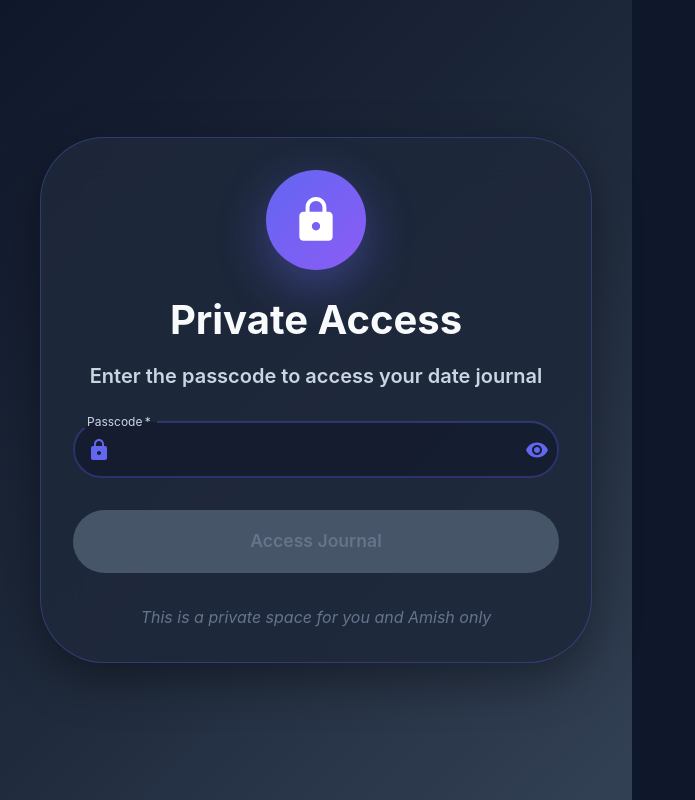
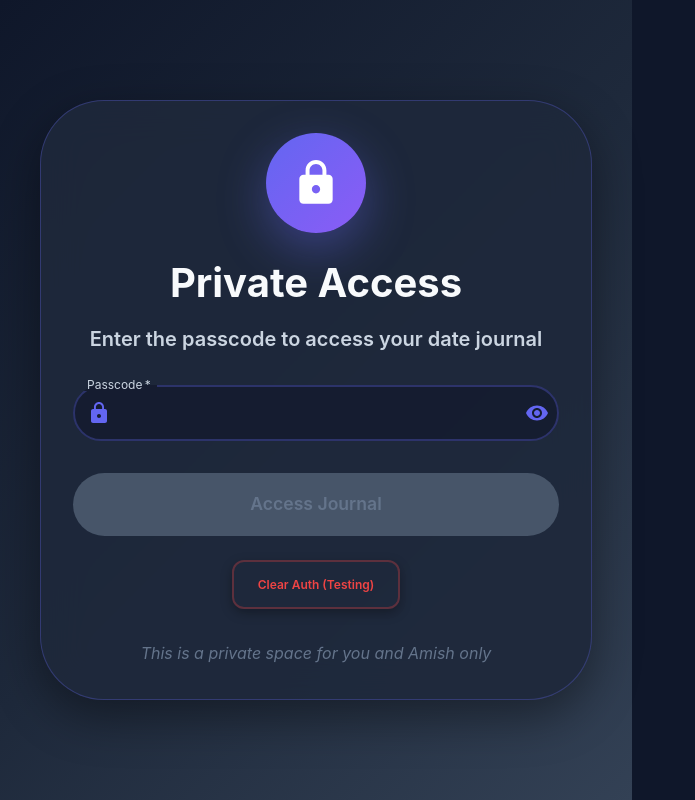
Before and after one commit to nikitag9/date-app, a React (Vite) app in the folder client/: page /passcode in a window 1280 px wide. Shown: the whole page, without its empty margins (0-695 px from the left). Built offline with nearby package versions, Linux system fonts and the light colour scheme.

Commit message:
Fix passcode screen routing and add debugging

```diff
--- a/client/src/App.jsx
+++ b/client/src/App.jsx
@@ -176,11 +176,27 @@ const theme = createTheme({
 
 const PrivateRoute = ({ children }) => {
   const { isAuthenticated, loading } = useAuth();
-  if (loading) { return <div>Loading...</div>; }
-  return isAuthenticated ? children : <Navigate to="/passcode" />;
+
+  // Add debugging
+  console.log('PrivateRoute - isAuthenticated:', isAuthenticated, 'loading:', loading);
+
+  if (loading) {
+    console.log('PrivateRoute - Still loading...');
+    return <div>Loading...</div>;
+  }
+
+  if (!isAuthenticated) {
+    console.log('PrivateRoute - Not authenticated, redirecting to /passcode');
+    return <Navigate to="/passcode" />;
+  }
+
+  console.log('PrivateRoute - Authenticated, rendering children');
+  return children;
 };
 
 function App() {
+  console.log('App component rendered');
+
   return (
     <ThemeProvider theme={theme}>
       <CssBaseline />
@@ -194,6 +210,8 @@ function App() {
               <Route path="/create-memory" element={<PrivateRoute><><Navbar /><CreateMemory /></></PrivateRoute>} />
               <Route path="/calendar" element={<PrivateRoute><><Navbar /><Calendar /></></PrivateRoute>} />
               <Route path="/gallery" element={<PrivateRoute><><Navbar /><Gallery /></></PrivateRoute>} />
+              {/* Catch-all route - redirect to passcode for any unmatched routes */}
+              <Route path="*" element={<Navigate to="/passcode" replace />} />
             </Routes>
           </div>
         </Router>
--- a/client/src/components/auth/PasscodeScreen.jsx
+++ b/client/src/components/auth/PasscodeScreen.jsx
@@ -16,17 +16,23 @@ import { Favorite, Visibility, VisibilityOff, Lock } from '@mui/icons-material';
 
 const PasscodeScreen = () => {
   const navigate = useNavigate();
-  const { setPasscodeVerified } = useAuth();
+  const { setPasscodeVerified, clearAuth } = useAuth();
   const [passcode, setPasscode] = useState('');
   const [error, setError] = useState('');
   const [showPassword, setShowPassword] = useState(false);
 
+  // Add debugging
+  console.log('PasscodeScreen - Component rendered');
+
   const handleSubmit = (e) => {
     e.preventDefault();
+    console.log('PasscodeScreen - Submit called with passcode:', passcode);
     if (passcode === 'namish') {
+      console.log('PasscodeScreen - Correct passcode, setting verified and navigating to login');
       setPasscodeVerified(true);
       navigate('/login');
     } else {
+      console.log('PasscodeScreen - Incorrect passcode');
       setError('Incorrect passcode. Please try again.');
       setPasscode('');
     }
@@ -175,6 +181,26 @@ const PasscodeScreen = () => {
             </Button>
           </Box>
 
+          {/* Temporary testing button - remove this later */}
+          <Box sx={{ mt: 3, textAlign: 'center' }}>
+            <Button
+              variant="outlined"
+              size="small"
+              onClick={clearAuth}
+              sx={{
+                borderColor: 'rgba(239,68,68,0.3)',
+                color: '#EF4444',
+                fontSize: '0.75rem',
+                '&:hover': {
+                  borderColor: '#EF4444',
+                  background: 'rgba(239,68,68,0.1)'
+                }
+              }}
+            >
+              Clear Auth (Testing)
+            </Button>
+          </Box>
+
           <Typography variant="body2" color="text.secondary" sx={{
             mt: 4,
             fontSize: { xs: '0.875rem', md: '1rem' },
--- a/client/src/contexts/AuthContext.jsx
+++ b/client/src/contexts/AuthContext.jsx
@@ -25,22 +25,34 @@ export const AuthProvider = ({ children }) => {
     const savedUser = localStorage.getItem('user');
     const savedPasscodeVerified = localStorage.getItem('passcodeVerified');
 
+    console.log('AuthContext - Initializing with savedUser:', savedUser, 'savedPasscodeVerified:', savedPasscodeVerified);
+
     if (savedUser && savedPasscodeVerified === 'true') {
+      console.log('AuthContext - Setting authenticated user');
       setUser(JSON.parse(savedUser));
       setIsAuthenticated(true);
       setPasscodeVerified(true);
+    } else {
+      // If no user or passcode not verified, ensure user is not authenticated
+      console.log('AuthContext - No valid session, setting unauthenticated');
+      setUser(null);
+      setIsAuthenticated(false);
+      setPasscodeVerified(false);
     }
 
     setLoading(false);
+    console.log('AuthContext - Initialization complete');
   }, []);
 
   const login = async (userData) => {
     try {
+      console.log('AuthContext - Login called with:', userData);
       // Store user data
       setUser(userData);
       setIsAuthenticated(true);
       localStorage.setItem('user', JSON.stringify(userData));
       localStorage.setItem('passcodeVerified', 'true');
+      console.log('AuthContext - Login successful');
       return { success: true };
     } catch (error) {
       console.error('Login error:', error);
@@ -49,11 +61,23 @@ export const AuthProvider = ({ children }) => {
   };
 
   const logout = () => {
+    console.log('AuthContext - Logout called');
     setUser(null);
     setIsAuthenticated(false);
     setPasscodeVerified(false);
     localStorage.removeItem('user');
     localStorage.removeItem('passcodeVerified');
+    console.log('AuthContext - Logout complete');
+  };
+
+  const clearAuth = () => {
+    console.log('AuthContext - Clear auth called');
+    setUser(null);
+    setIsAuthenticated(false);
+    setPasscodeVerified(false);
+    localStorage.removeItem('user');
+    localStorage.removeItem('passcodeVerified');
+    console.log('AuthContext - Clear auth complete');
   };
 
   const value = {
@@ -63,7 +87,8 @@ export const AuthProvider = ({ children }) => {
     setPasscodeVerified,
     loading,
     login,
-    logout
+    logout,
+    clearAuth
   };
 
   return (
```
